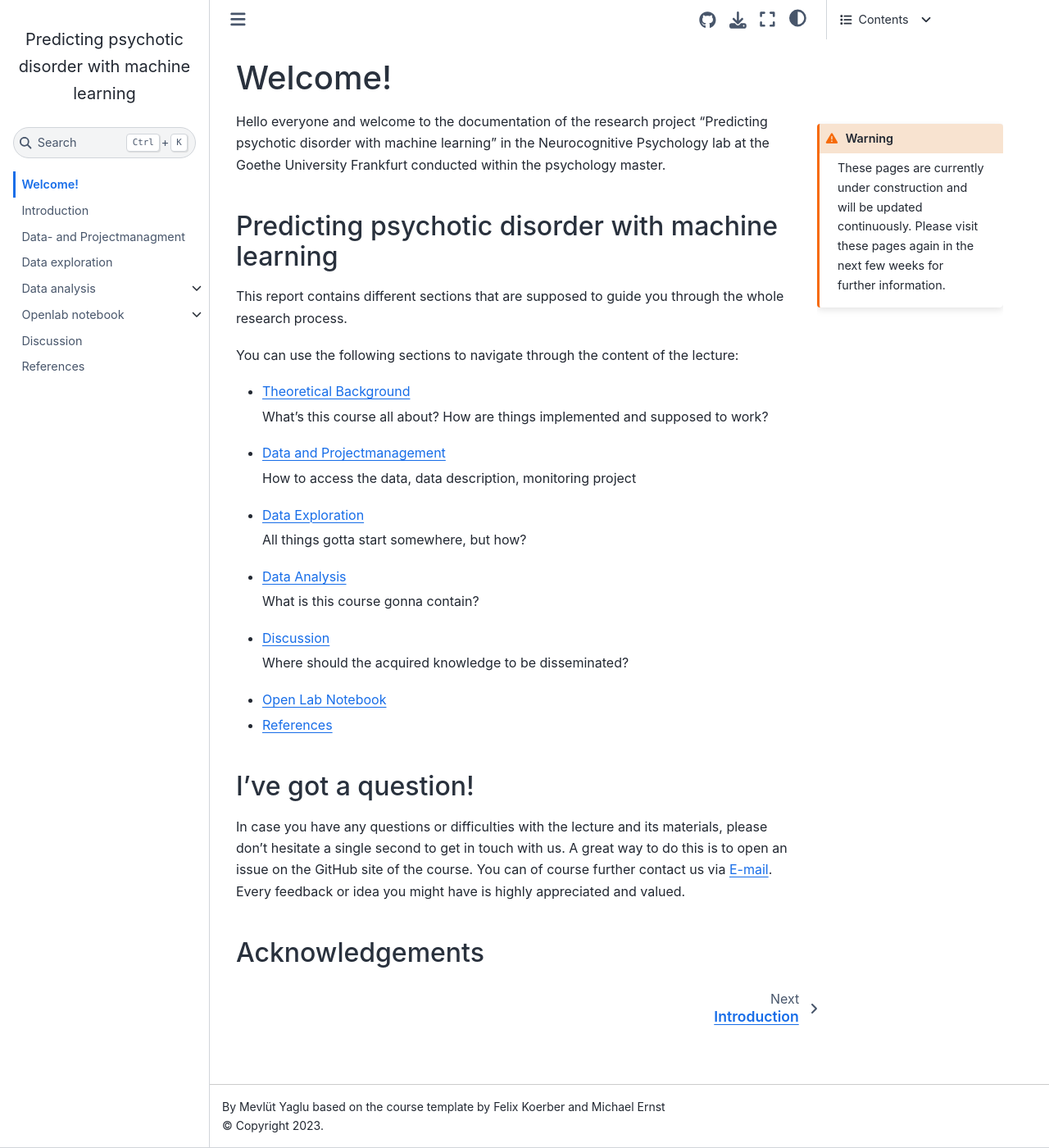
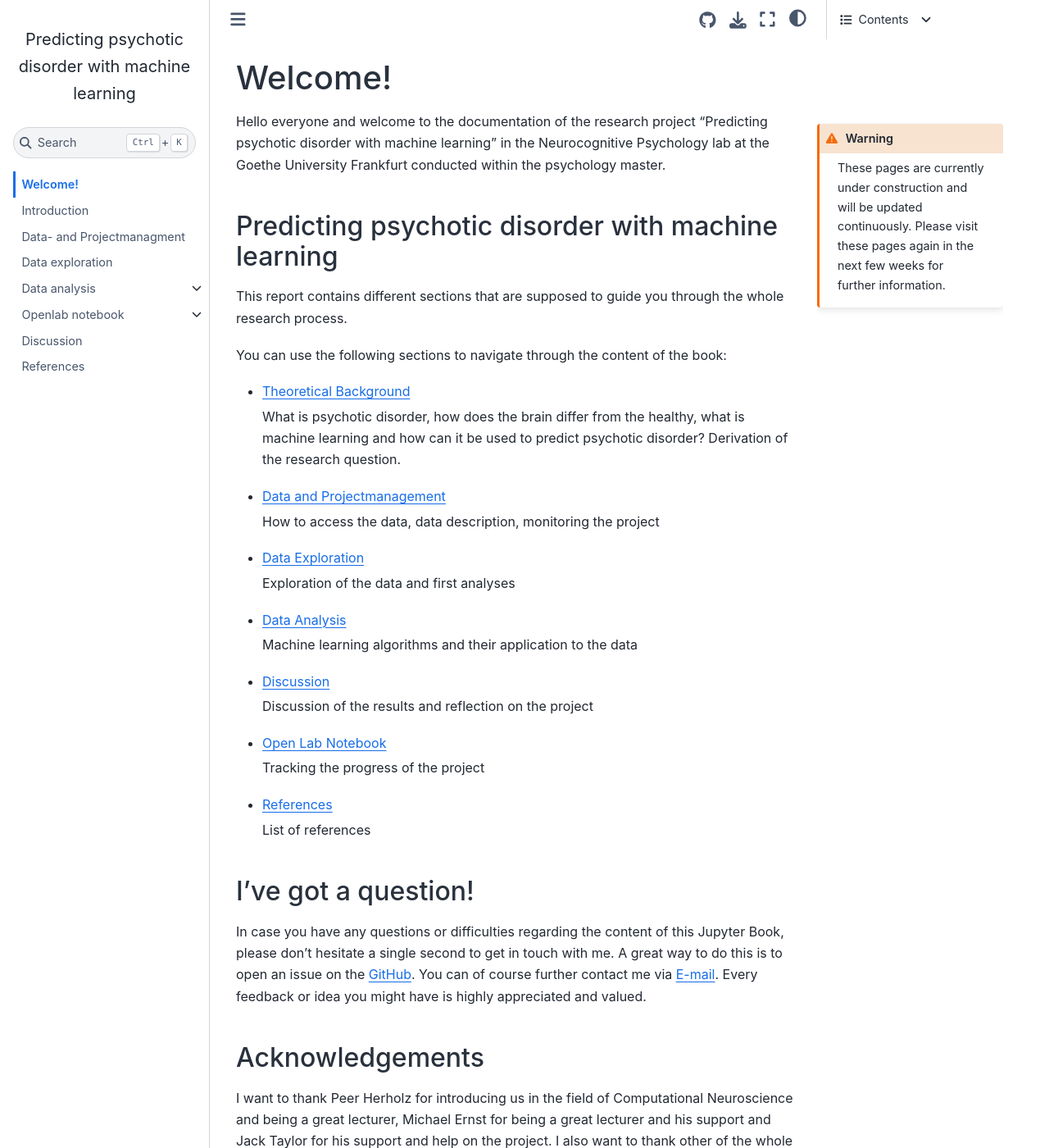
Before and after one commit to mello-y/MSc5_research_project, a Jupyter Book: the page built from content/index.md, in a window 1280 px wide and 1400 px high. Shown: the whole window at 82% size. Built offline with Jupyter Book 1.0.4 settings and Sphinx 7.4.7 and the Sphinx Book theme 1.1.4, drawn with Linux system fonts in a browser that asks for light colours; some of the changed text lies outside the part shown.

Commit message:
added further information

```diff
--- a/content/index.md
+++ b/content/index.md
@@ -21,40 +21,42 @@ Hello everyone and welcome to the documentation of the research project "Predict
 
 This report contains different sections that are supposed to guide you through the whole research process.
 
-You can use the following sections to navigate through the content of the lecture:
+You can use the following sections to navigate through the content of the book:
 
 * [Theoretical Background](https://mello-y.github.io/MSc5_research_project/general_information/TheoreticalBackground.html)
 
-   What's this course all about? How are things implemented and supposed to work?
+   What is psychotic disorder, how does the brain differ from the healthy, what is machine learning and how can it be used to predict psychotic disorder? Derivation of the research question.
 
 * [Data and Projectmanagement](https://mello-y.github.io/MSc5_research_project/general_information/DataProjectManagement.html)
 
-   How to access the data, data description, monitoring project
+   How to access the data, data description, monitoring the project
 
 * [Data Exploration](https://mello-y.github.io/MSc5_research_project/code/Data_exploration.html)
 
-   All things gotta start somewhere, but how?
+   Exploration of the data and first analyses
 
 * [Data Analysis](https://mello-y.github.io/MSc5_research_project/general_information/Tasktype.html)
 
-   What is this course gonna contain?
-
+   Machine learning algorithms and their application to the data
 
 * [Discussion](https://mello-y.github.io/MSc5_research_project/general_information/Discussion.html)
 
-   Where should the acquired knowledge to be disseminated?
+   Discussion of the results and reflection on the project
 
 * [Open Lab Notebook](https://mello-y.github.io/MSc5_research_project/general_information/open_labnotebook.html)
 
+   Tracking the progress of the project
 
 * [References](https://mello-y.github.io/MSc5_research_project/general_information/References.html)
 
-
+   List of references
 
 
 ## I've got a question!
 
-In case you have any questions or difficulties with the lecture and its materials, please don’t hesitate a single second to get in touch with us. A great way to do this is to open an issue on the GitHub site of the course. You can of course further contact us via [E-mail](@psych.uni-frankfurt.de). Every feedback or idea  you might have is highly appreciated and valued.
+In case you have any questions or difficulties regarding the content of this Jupyter Book, please don’t hesitate a single second to get in touch with me. A great way to do this is to open an issue on the [GitHub](https://github.com/mello-y/MSc5_research_project). You can of course further contact me via [E-mail](Mevluet.yaglu@psych.uni-frankfurt.de). Every feedback or idea you might have is highly appreciated and valued.
 
 
 ## Acknowledgements
+
+I want to thank Peer Herholz for introducing us in the field of Computational Neuroscience and being a great lecturer, Michael Ernst for being a great lecturer and his support and Jack Taylor for his support and help on the project. I also want to thank other of the whole Neurocognitive Psychology lab.
```
